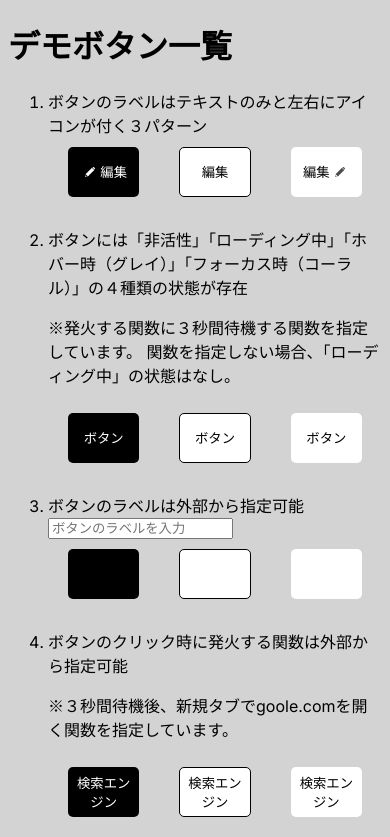
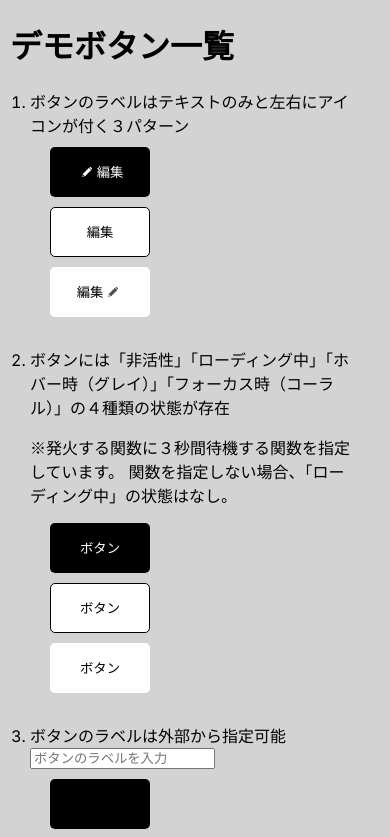
Before and after one commit to yosymi/button-component, a Next.js app: page / in a window 390 px wide. Shown: the top 837 px of the page. Built offline with nearby package versions, Linux system fonts and the light colour scheme.

Commit message:
デモページにレスポンシブデザインを追加

```diff
--- a/app/globals.css
+++ b/app/globals.css
@@ -1,3 +1,19 @@
 html {
   background-color: #d3d3d3;
 }
+
+body {
+  text-align: left;
+  margin: 0 50px;
+}
+
+@media (max-width: 640px) {
+  body {
+    text-align: left;
+    margin: 0 10px;
+  }
+
+  ol {
+    padding: 0 20px;
+  }
+}
--- a/app/page.module.css
+++ b/app/page.module.css
@@ -32,3 +32,9 @@
 .flex {
   display: flex;
 }
+
+@media (max-width: 640px) {
+  .flex {
+    display: block;
+  }
+}
```
